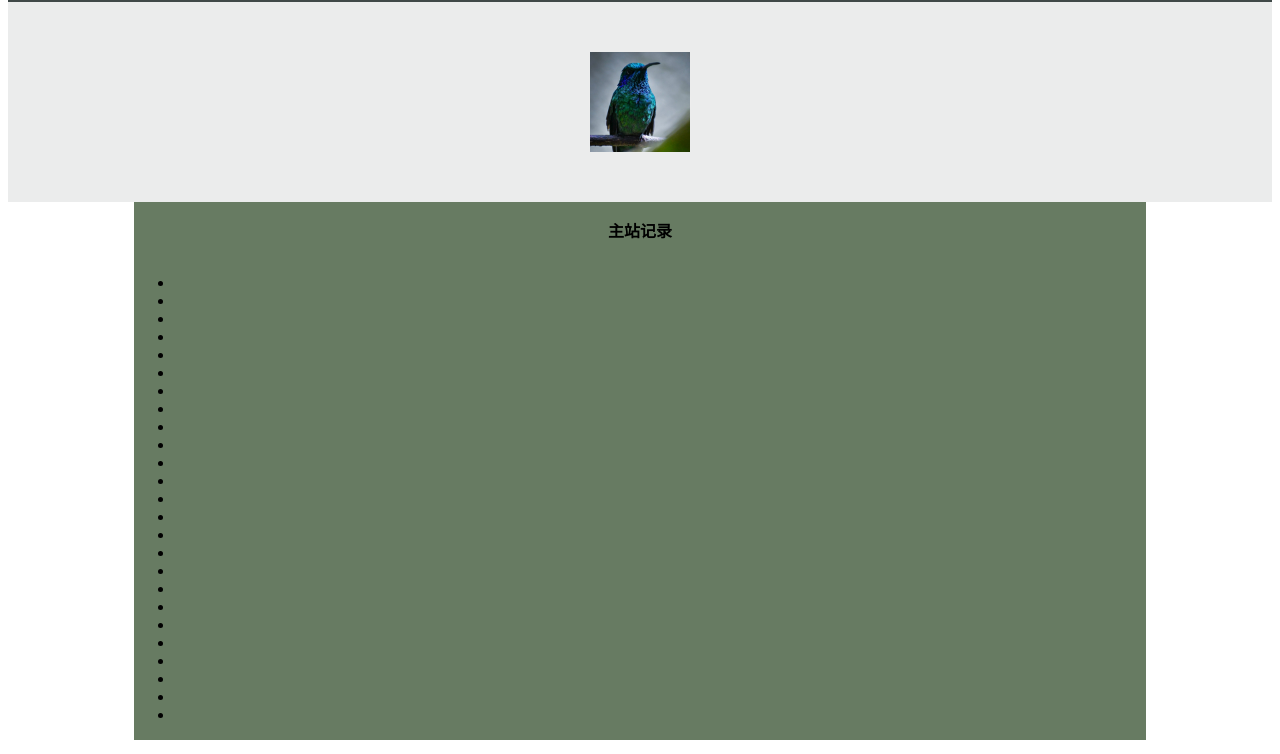
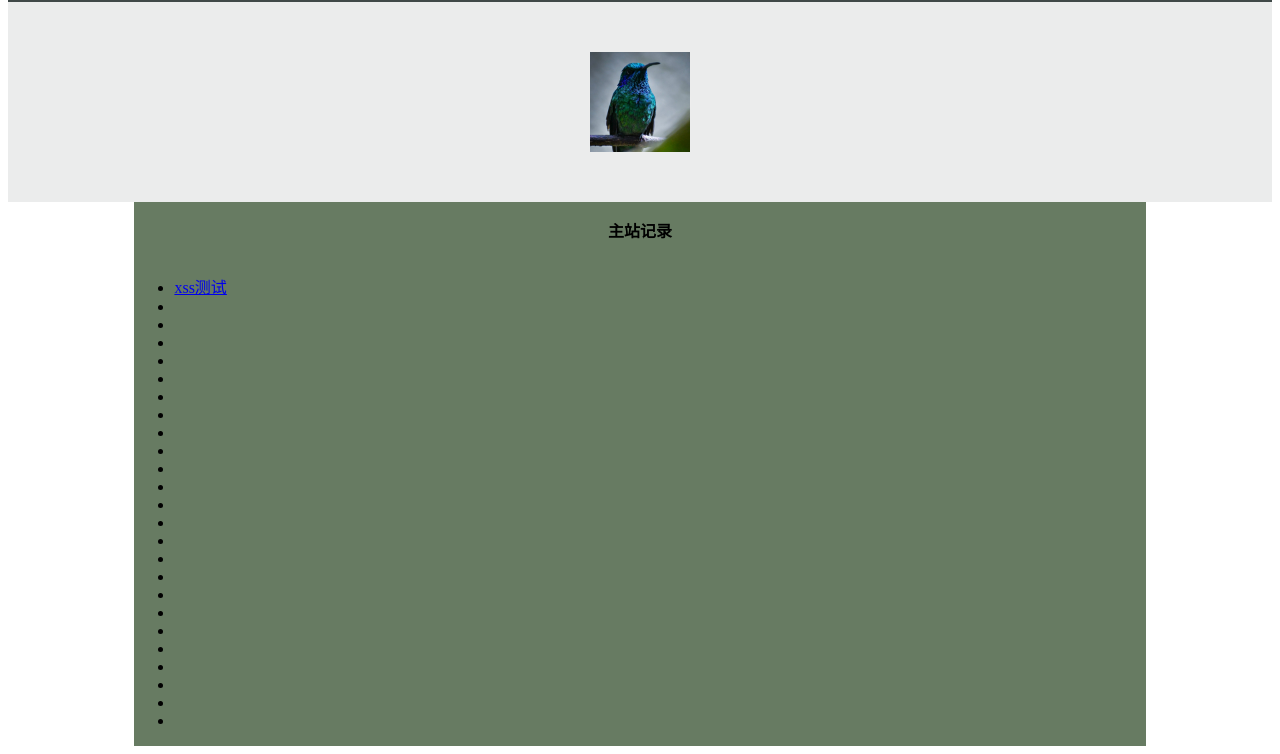
Before and after one commit to 1sui20/The_index, a plain HTML site: page index.html in a window 1280 px wide. Shown: the part 95-849 px from the top of the page. Drawn offline with Linux system fonts and the light colour scheme.

Commit message:
Update index.html
添加xss测试

```diff
--- a/index.html
+++ b/index.html
@@ -70,7 +70,7 @@
                 <p><strong>主站记录</strong></p>
             </div>
             <ul>
-                <li></li>
+                <li><a href="./xss测试">xss测试</a></li>
                 <li></li>
                 <li></li>
                 <li></li>
```
